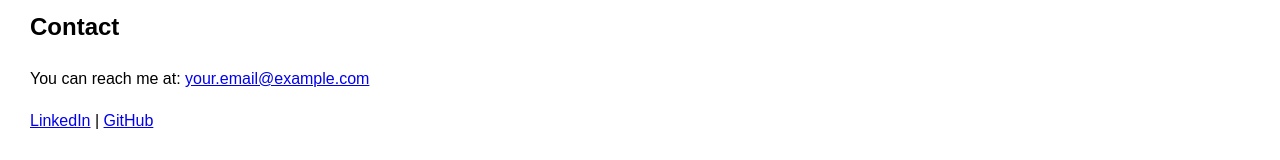
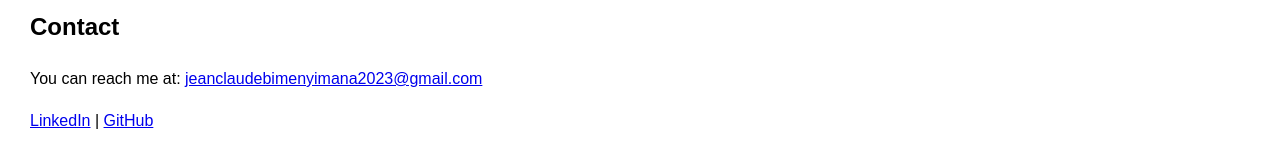
Before and after one commit to BJC-ENGINEER/My_First_Portfolio, a plain HTML site: page portfolio/index.html in a window 1280 px wide. Shown: the part 1337-1497 px from the top of the page. Drawn offline with Linux system fonts and the light colour scheme.

Commit message:
update my portfolio

```diff
--- a/portfolio/index.html
+++ b/portfolio/index.html
@@ -97,7 +97,7 @@ color: #555;
 
 <section id="contact">
 <h2>Contact</h2>
-<p>You can reach me at: <a href="jeanclaudebimenyimana2023@gmail.com">your.email@example.com</a></p>
+<p>You can reach me at: <a href="jeanclaudebimenyimana2023@gmail.com">jeanclaudebimenyimana2023@gmail.com</a></p>
 <p>
 <a href="https://www.linkedin.com/in/jean-claude-bimenyimana" target="_blank">LinkedIn</a> |
 <a href="https://github.com/BJC-ENGINEER" target="_blank">GitHub</a>
```
